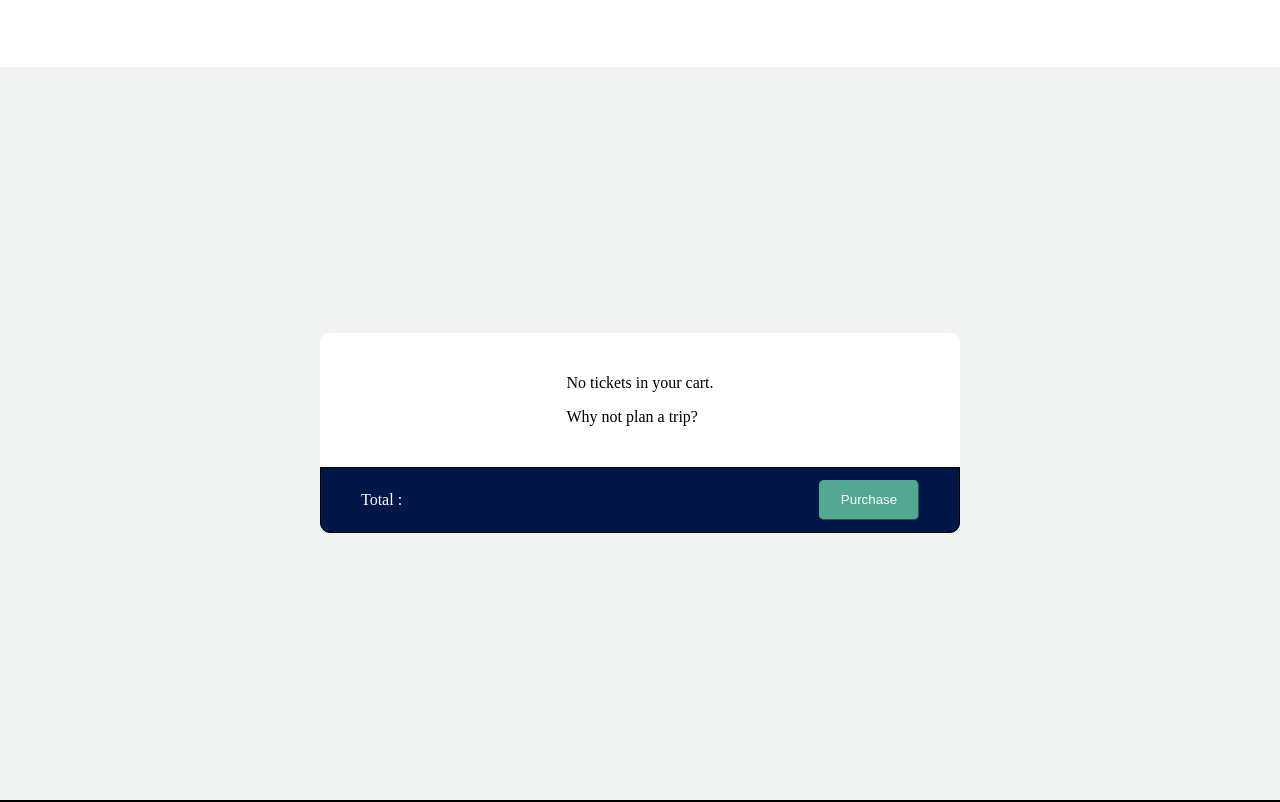
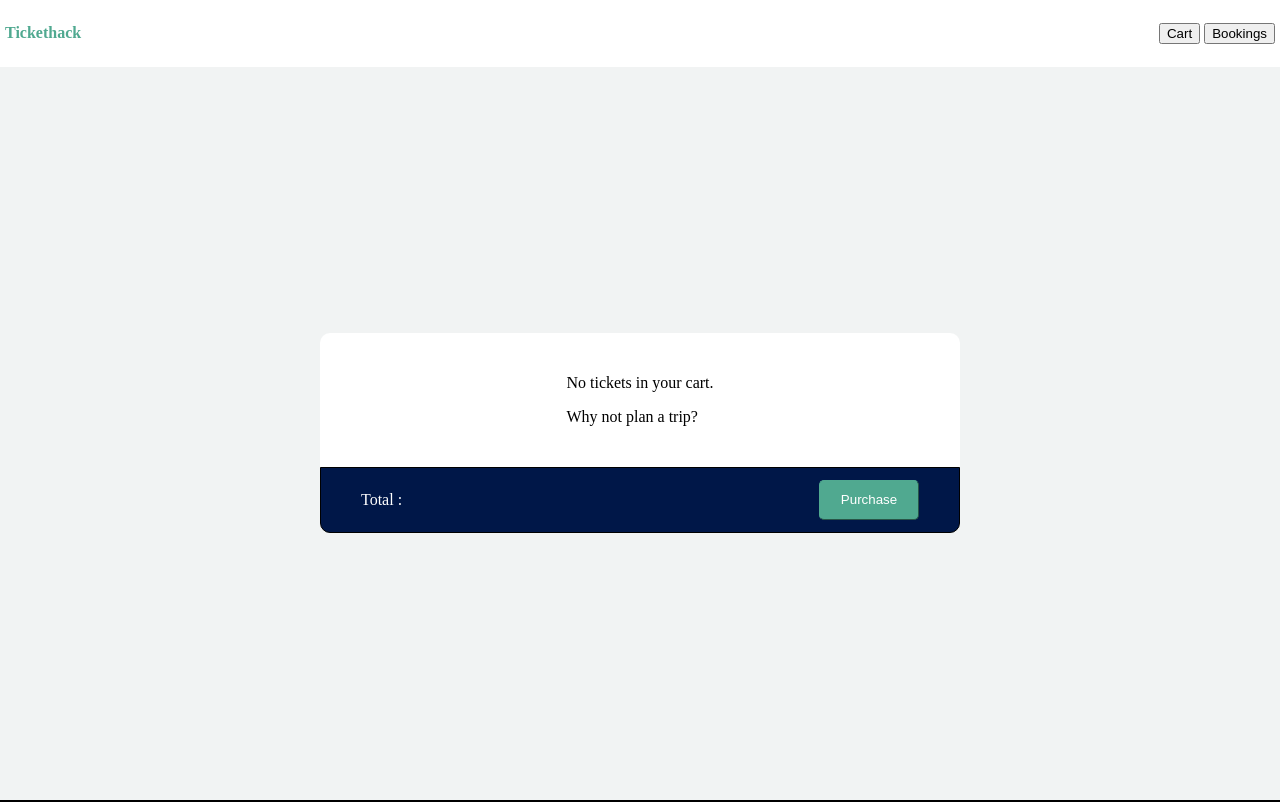
Before and after one commit to Retouched/tickethack-frontend, a plain HTML site: page cart.html in a window 1280 px wide. Drawn offline with Linux system fonts and the light colour scheme.

Commit message:
Ajout de la navbar sur page 2 et 3

```diff
--- a/booking.css
+++ b/booking.css
@@ -2,14 +2,6 @@ body {
     background-color: #F1F3F3;
     margin: 0;
 }
-
-#container {
-    height: 100vh;
-    width: 100vw;
-    display: grid;
-    grid-template-rows: repeat(12, 1fr);
-    grid-template-columns: repeat(12, 1fr);
-  }
 
   #navbar {
     grid-row-start: 1;
@@ -17,8 +9,32 @@ body {
     grid-column-start: 1;
     grid-column-end: 13;
     display: flex;
-    background-color: white;
+    justify-content: space-around;
+    align-items: center;
+    background-color:white;
+    justify-content: start;
   }
+
+  #logoContainer{
+    display:flex;
+    align-content: start;
+    margin-left: 5px;
+    color: #50A990;
+    font-weight: bolder;
+}
+
+  #navButtons{
+    margin-left: auto;
+    margin-right: 5px;
+}
+
+  #container {
+  height: 100vh;
+  width: 100vw;
+  display: grid;
+  grid-template-rows: repeat(12, 1fr);
+  grid-template-columns: repeat(12, 1fr);
+}
 
   .booking {
     grid-row-start: 6;
--- a/cart.css
+++ b/cart.css
@@ -2,14 +2,6 @@ body {
     background-color: #F1F3F3;
     margin: 0;
 }
-
-#container {
-    height: 100vh;
-    width: 100vw;
-    display: grid;
-    grid-template-rows: repeat(12, 1fr);
-    grid-template-columns: repeat(12, 1fr);
-  }
 
   #navbar {
     grid-row-start: 1;
@@ -17,7 +9,30 @@ body {
     grid-column-start: 1;
     grid-column-end: 13;
     display: flex;
-    background-color: white;
+    justify-content: space-around;
+    align-items: center;
+    background-color:white;
+    justify-content: start;
+  }
+
+  #logoContainer{
+    display:flex;
+    align-content: start;
+    margin-left: 5px;
+    color: #50A990;
+    font-weight: bolder;
+  }
+  #navButtons{
+    margin-left: auto;
+    margin-right: 5px;
+  }
+
+  #container {
+    height: 100vh;
+    width: 100vw;
+    display: grid;
+    grid-template-rows: repeat(12, 1fr);
+    grid-template-columns: repeat(12, 1fr);
   }
 
   .cart {
--- a/cart.html
+++ b/cart.html
@@ -10,6 +10,11 @@
     <div id="container">
 
         <div id="navbar">
+            <p id="logoContainer">Tickethack</p>
+            <div id="navButtons">
+                <button>Cart</button>
+                <button>Bookings</button>
+            </div>
         </div>
 
         <div class="cart">
```
Also changed, not shown: booking.html (+5 -0 lines).
